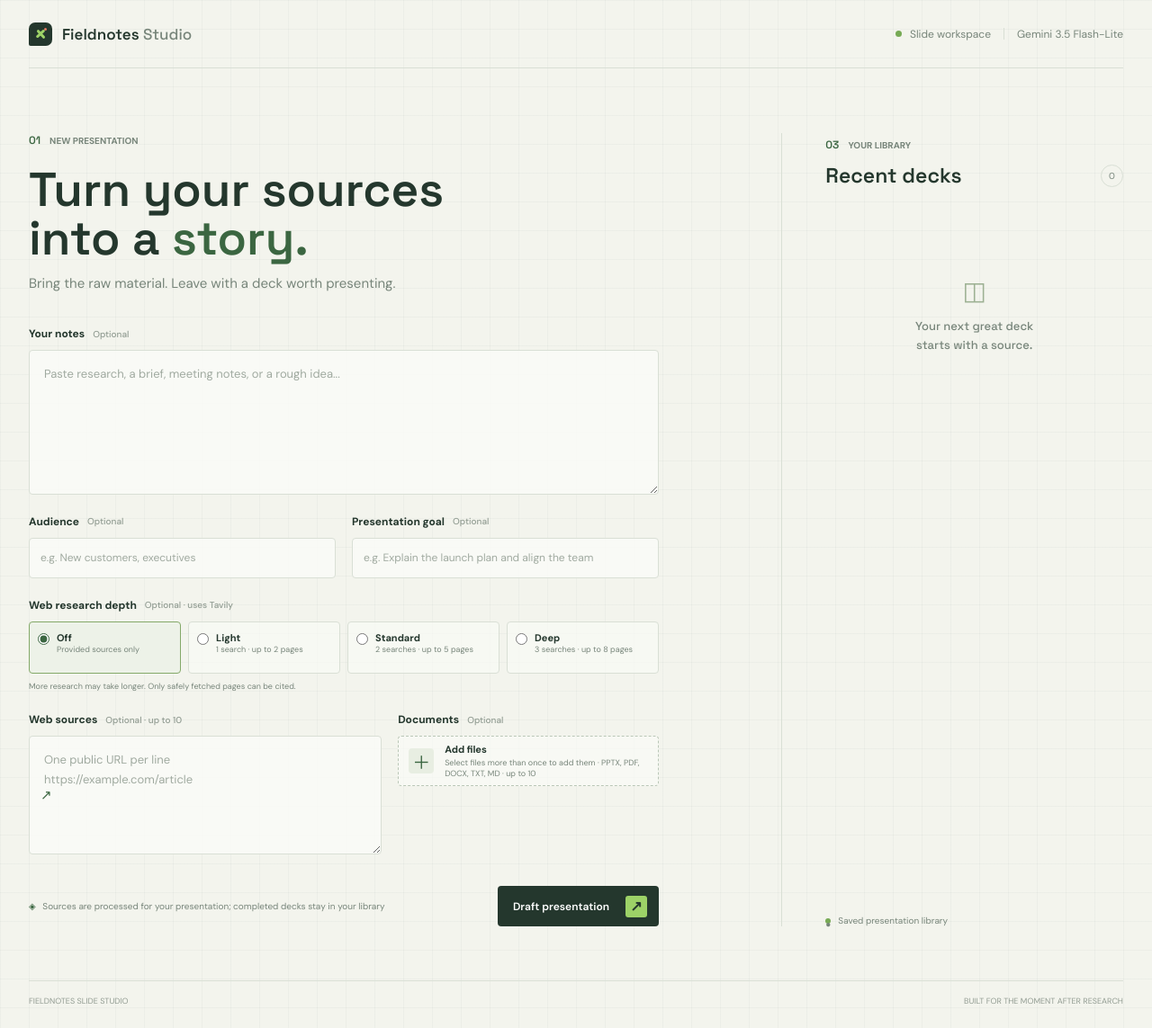
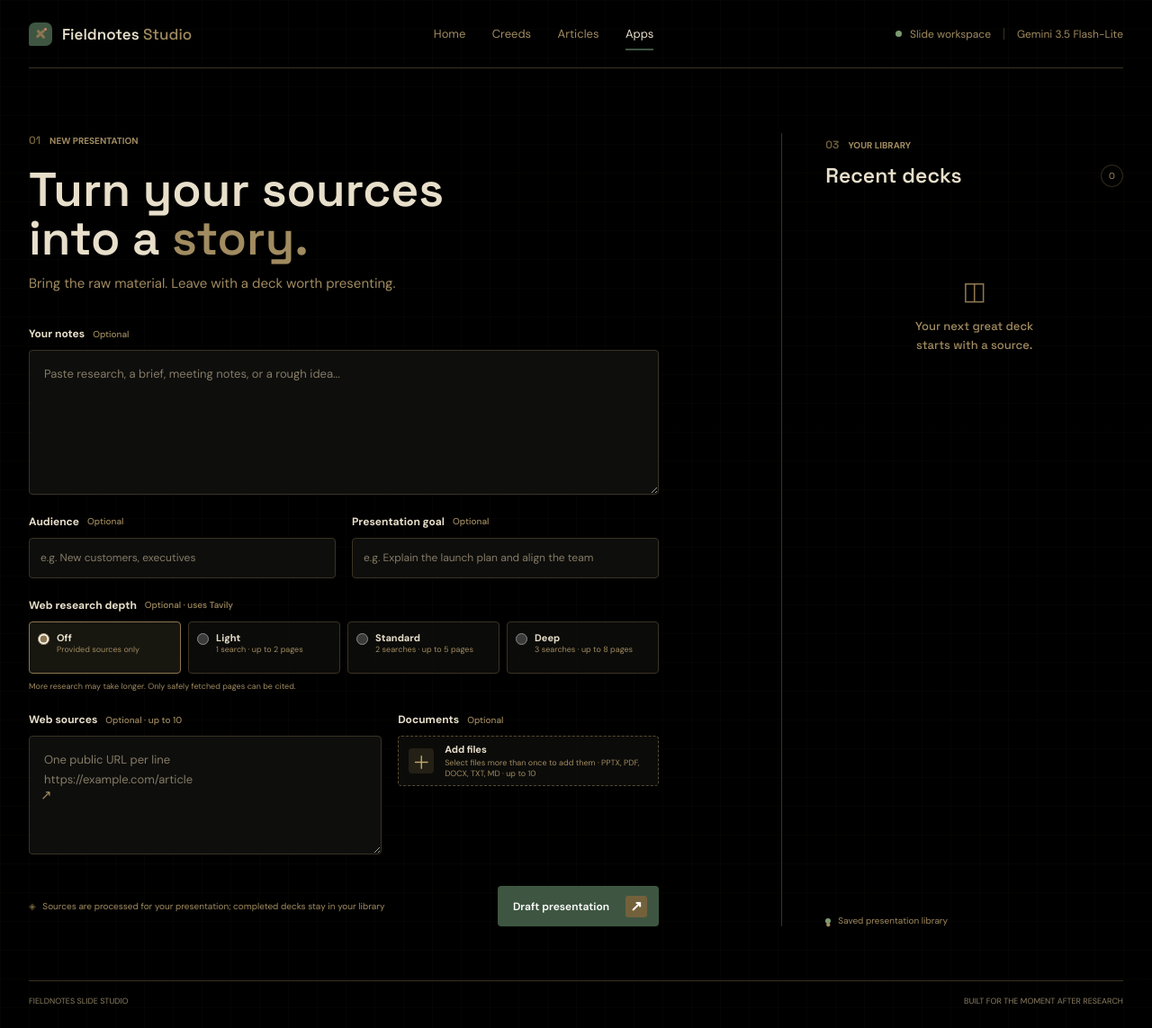
Before and after one commit to Angga-Labola/AI_PPT, a FastAPI app: page / in a window 1280 px wide. Shown: the whole page at 90% size. Run offline with FastAPI, Linux system fonts and the light colour scheme; data that the repository does not hold is empty.

Commit message:
change background

```diff
--- a/static/app.css
+++ b/static/app.css
@@ -1,13 +1,13 @@
 :root {
-  color-scheme: light;
-  --ink: #24372d;
-  --muted: #77857a;
-  --line: #d9dfd5;
-  --paper: #f3f4ed;
-  --white: #fbfcf8;
-  --green: #9dd267;
-  --green-dark: #3b6641;
-  --coral: #e77c64;
+  color-scheme: dark;
+  --ink: #e8dfcb;
+  --muted: #a18b60;
+  --line: #3b3324;
+  --paper: #000000;
+  --white: #11110e;
+  --green: #8c7650;
+  --green-dark: #73613c;
+  --coral: #d98268;
   font-family: "DM Sans", sans-serif;
   color: var(--ink);
   background: var(--paper);
@@ -19,22 +19,26 @@ body {
   min-height: 100vh;
   margin: 0;
   background-color: var(--paper);
-  background-image: linear-gradient(rgba(53, 81, 57, .035) 1px, transparent 1px), linear-gradient(90deg, rgba(53, 81, 57, .035) 1px, transparent 1px);
+  background-image: linear-gradient(rgba(115, 97, 60, .045) 1px, transparent 1px), linear-gradient(90deg, rgba(115, 97, 60, .045) 1px, transparent 1px);
   background-size: 32px 32px;
 }
 button, textarea, input { font: inherit; }
-button:focus-visible, a:focus-visible, input:focus-visible, textarea:focus-visible, .upload-zone:focus-within { outline: 3px solid rgba(59, 102, 65, .35); outline-offset: 3px; }
+button:focus-visible, a:focus-visible, input:focus-visible, textarea:focus-visible, .upload-zone:focus-within { outline: 3px solid rgba(161, 139, 96, .65); outline-offset: 3px; }
 .shell { width: min(1240px, calc(100% - 64px)); margin: 0 auto; }
-.topbar { height: 76px; display: flex; align-items: center; justify-content: space-between; border-bottom: 1px solid var(--line); }
+.topbar { min-height: 76px; display: flex; align-items: center; justify-content: space-between; gap: 24px; border-bottom: 1px solid var(--line); }
 .brand { display: inline-flex; align-items: center; gap: 11px; color: var(--ink); text-decoration: none; font: 600 17px "Space Grotesk", sans-serif; }
 .brand b { color: var(--muted); font-weight: 500; }
-.brand-mark { position: relative; display: inline-grid; place-items: center; width: 26px; height: 26px; background: var(--ink); border-radius: 7px 7px 7px 2px; }
+.brand-mark { position: relative; display: inline-grid; place-items: center; width: 26px; height: 26px; background: #3e5641; border-radius: 7px 7px 7px 2px; }
 .brand-mark::before, .brand-mark::after, .brand-mark i { position: absolute; display: block; content: ""; background: var(--green); border-radius: 2px; }
 .brand-mark::before { width: 12px; height: 3px; transform: rotate(-42deg); }
 .brand-mark::after { width: 3px; height: 12px; transform: rotate(-42deg); }
 .brand-mark i { width: 3px; height: 3px; background: var(--coral); transform: translate(5px, -5px); }
+.site-nav { display: flex; align-items: center; justify-content: center; gap: clamp(14px, 2.3vw, 30px); }
+.site-nav a { padding: 10px 0; color: var(--muted); font-size: 13px; text-decoration: none; transition: color .18s ease; }
+.site-nav a:hover, .site-nav a[aria-current="page"] { color: var(--ink); }
+.site-nav a[aria-current="page"] { box-shadow: inset 0 -2px #3e5641; }
 .topbar-meta { display: flex; align-items: center; gap: 9px; color: var(--muted); font-size: 12px; }
-.signal-dot, .storage-mark { width: 7px; height: 7px; background: #77aa55; border-radius: 50%; }
+.signal-dot, .storage-mark { width: 7px; height: 7px; background: #7c9a70; border-radius: 50%; }
 .meta-divider { width: 1px; height: 13px; margin: 0 5px; background: var(--line); }
 .layout { display: grid; grid-template-columns: minmax(0, 1.45fr) minmax(290px, .75fr); gap: clamp(40px, 8vw, 112px); min-height: calc(100vh - 126px); padding: 72px 0 60px; }
 .composer { max-width: 700px; }
@@ -42,33 +46,33 @@ button:focus-visible, a:focus-visible, input:focus-visible, textarea:focus-visib
 .eyebrow > span { color: var(--green-dark); font: 600 12px "Space Grotesk", sans-serif; }
 h1, h2, p { margin-top: 0; }
 h1 { margin: 20px 0 13px; font: 600 53px/1.02 "Space Grotesk", sans-serif; letter-spacing: 0; }
-h1 em { color: var(--green-dark); font-style: normal; }
+h1 em { color: #a18b60; font-style: normal; }
 .intro { margin-bottom: 38px; color: var(--muted); font-size: 15px; }
 .field-label { display: flex; align-items: center; gap: 9px; margin-bottom: 10px; font-size: 12px; font-weight: 700; }
-.field-label > span { color: #919c92; font-size: 10px; font-weight: 500; }
-textarea, input[type="url"], input[type="text"] { width: 100%; border: 1px solid var(--line); border-radius: 4px; background: rgba(251, 252, 248, .84); color: var(--ink); font-size: 13px; transition: border-color .18s, background .18s; }
+.field-label > span { color: #a18b60; font-size: 10px; font-weight: 500; }
+textarea, input[type="url"], input[type="text"] { width: 100%; border: 1px solid var(--line); border-radius: 4px; background: rgba(17, 17, 14, .88); color: var(--ink); font-size: 13px; transition: border-color .18s, background .18s; }
 textarea { display: block; min-height: 132px; resize: vertical; padding: 15px 16px; line-height: 1.65; }
 input[type="text"] { height: 45px; padding: 0 12px; font-size: 12px; }
-textarea::placeholder, input::placeholder { color: #a0aaa0; }
-textarea:focus, input[type="url"]:focus, input[type="text"]:focus { outline: none; border-color: #84a969; background: var(--white); }
+textarea::placeholder, input::placeholder { color: #857b67; }
+textarea:focus, input[type="url"]:focus, input[type="text"]:focus { outline: none; border-color: #8c7650; background: var(--white); }
 .input-grid { display: grid; grid-template-columns: minmax(0, 1.15fr) minmax(0, .85fr); gap: 18px; margin-top: 22px; }
 .preferences-grid { grid-template-columns: 1fr 1fr; }
 .research-depth { min-width: 0; margin: 22px 0 0; padding: 0; border: 0; }
 .research-depth legend { padding: 0; }
 .research-options { display: grid; grid-template-columns: repeat(4, minmax(0, 1fr)); gap: 8px; }
-.research-option { display: flex; align-items: flex-start; gap: 8px; min-height: 58px; padding: 10px 9px; border: 1px solid var(--line); border-radius: 4px; background: rgba(251, 252, 248, .65); cursor: pointer; }
-.research-option:has(input:checked) { border-color: #84a969; background: #edf2e8; }
-.research-option input { margin: 2px 0 0; accent-color: var(--green-dark); }
+.research-option { display: flex; align-items: flex-start; gap: 8px; min-height: 58px; padding: 10px 9px; border: 1px solid var(--line); border-radius: 4px; background: rgba(17, 17, 14, .65); cursor: pointer; }
+.research-option:has(input:checked) { border-color: #8c7650; background: #17160f; }
+.research-option input { margin: 2px 0 0; accent-color: #8c7650; }
 .research-option b, .research-option small { display: block; }
 .research-option b { font-size: 11px; }
 .research-option small, .research-note { color: var(--muted); font-size: 9px; line-height: 1.5; }
 .research-note { margin: 8px 0 0; }
 .url-wrap { position: relative; }
-.url-prefix { position: absolute; left: 13px; top: 50%; color: var(--green-dark); font-size: 15px; transform: translateY(-52%); }
+.url-prefix { position: absolute; left: 13px; top: 50%; color: #a18b60; font-size: 15px; transform: translateY(-52%); }
 input[type="url"] { height: 45px; padding: 0 12px 0 36px; font-size: 12px; }
-.upload-zone { display: flex; align-items: center; gap: 12px; min-height: 45px; padding: 7px 11px; border: 1px dashed #bac7b7; border-radius: 4px; background: rgba(251, 252, 248, .65); cursor: pointer; transition: background .18s, border-color .18s; }
+.upload-zone { display: flex; align-items: center; gap: 12px; min-height: 45px; padding: 7px 11px; border: 1px dashed #5a4b30; border-radius: 4px; background: rgba(17, 17, 14, .65); cursor: pointer; transition: background .18s, border-color .18s; }
 .upload-zone:hover { border-color: var(--green-dark); background: var(--white); }
-.upload-icon { display: grid; place-items: center; flex: 0 0 28px; width: 28px; height: 28px; border-radius: 4px; background: #e8eee2; color: var(--green-dark); font-size: 20px; }
+.upload-icon { display: grid; place-items: center; flex: 0 0 28px; width: 28px; height: 28px; border-radius: 4px; background: #242015; color: #c5aa70; font-size: 20px; }
 .upload-zone b, .upload-zone small { display: block; }
 .upload-zone b { font-size: 11px; }
 .upload-zone small { margin-top: 2px; color: var(--muted); font-size: 9px; }
@@ -81,63 +85,65 @@ input[type="url"] { height: 45px; padding: 0 12px 0 36px; font-size: 12px; }
 .form-foot { display: flex; align-items: center; justify-content: space-between; gap: 16px; margin-top: 27px; }
 .privacy-note { color: var(--muted); font-size: 10px; }
 .privacy-note span { margin-right: 5px; color: var(--green-dark); }
-.primary-button { display: inline-flex; align-items: center; gap: 18px; min-height: 45px; padding: 0 13px 0 17px; border: 0; border-radius: 4px; background: var(--ink); color: #fff; cursor: pointer; font-size: 12px; font-weight: 600; transition: background .18s, transform .18s; }
-.primary-button:hover { background: #365640; transform: translateY(-1px); }
-.primary-button:disabled { background: #87928a; cursor: wait; transform: none; }
-.button-arrow { display: grid; place-items: center; width: 24px; height: 24px; border-radius: 3px; background: var(--green); color: var(--ink); font-size: 16px; }
-.form-error, .active-error { color: #a44732; font-size: 11px; }
+.primary-button { display: inline-flex; align-items: center; gap: 18px; min-height: 45px; padding: 0 13px 0 17px; border: 0; border-radius: 4px; background: #3e5641; color: #fff; cursor: pointer; font-size: 12px; font-weight: 600; transition: background .18s, transform .18s; }
+.primary-button:hover { background: #4a684e; transform: translateY(-1px); }
+.primary-button:disabled { background: #4b5148; cursor: wait; transform: none; }
+.button-arrow { display: grid; place-items: center; width: 24px; height: 24px; border-radius: 3px; background: #73613c; color: #fff; font-size: 16px; }
+.form-error, .active-error { color: #e3947b; font-size: 11px; }
 .form-error { margin-top: 14px; }
 .active-panel { margin-top: 48px; padding-top: 22px; border-top: 1px solid var(--line); animation: rise .35s ease both; }
 .active-top, .active-actions { display: flex; align-items: center; justify-content: space-between; gap: 18px; }
 .active-top h2 { margin: 12px 0 0; font: 600 22px "Space Grotesk", sans-serif; }
-.status-pill { padding: 6px 9px; border: 1px solid #c8d6c2; border-radius: 99px; color: var(--green-dark); font-size: 10px; white-space: nowrap; }
-.status-pill[data-status="failed"] { border-color: #eac4b7; color: #a44732; }
+.status-pill { padding: 6px 9px; border: 1px solid #51452e; border-radius: 99px; color: #c5aa70; font-size: 10px; white-space: nowrap; }
+.status-pill[data-status="failed"] { border-color: #754b3f; color: #e3947b; }
 .status-pill[data-status="cancelled"], .status-pill[data-status="cancel_requested"] { border-color: var(--line); color: var(--muted); }
 .active-progress { margin: 17px 0 10px; color: var(--muted); font-size: 12px; }
-.progress-track { height: 4px; overflow: hidden; background: #dce3d8; }
+.progress-track { height: 4px; overflow: hidden; background: #29261d; }
 .progress-track span { display: block; width: 26%; height: 100%; background: var(--green-dark); transition: width .3s ease; }
 .progress-track.is-moving span { animation: progress 1.7s ease-in-out infinite alternate; }
 .active-actions { min-height: 34px; margin-top: 7px; }
 .relevant-links { margin-top: 18px; padding-top: 14px; border-top: 1px solid var(--line); }
 .relevant-links h3 { margin: 0 0 8px; color: var(--ink); font: 600 14px "Space Grotesk", sans-serif; }
 .relevant-links ul { display: grid; gap: 9px; max-height: 420px; overflow-y: auto; margin: 0; padding: 0; list-style: none; }
-.search-result { padding: 9px; border: 1px solid var(--line); border-radius: 4px; background: rgba(251, 252, 248, .72); }
+.search-result { padding: 9px; border: 1px solid var(--line); border-radius: 4px; background: rgba(17, 17, 14, .8); }
 .search-result-heading { display: flex; align-items: flex-start; justify-content: space-between; gap: 10px; }
 .relevant-links a { color: var(--green-dark); font-size: 11px; overflow-wrap: anywhere; }
 .relevant-links a:hover { color: var(--ink); }
 .search-result-status { flex: 0 0 auto; padding: 3px 6px; border: 1px solid var(--line); border-radius: 99px; color: var(--muted); font-size: 9px; white-space: nowrap; }
-.search-result-status.is-relevant { border-color: #c8d6c2; color: var(--green-dark); }
-.search-result-status.is-not_relevant { border-color: #eac4b7; color: #a44732; }
+.search-result-status.is-relevant { border-color: #51452e; color: #c5aa70; }
+.search-result-status.is-not_relevant { border-color: #754b3f; color: #e3947b; }
 .search-result-query, .search-result-detail { margin: 5px 0 0; color: var(--muted); font-size: 9px; line-height: 1.5; }
 .quiet-button { padding: 5px 0; font-weight: 600; }
-.quiet-button:disabled { color: #9da69e; cursor: wait; }
-.quiet-button:hover { color: #a44732; }
+.quiet-button:disabled { color: #9a8b6d; cursor: wait; }
+.quiet-button:hover { color: #e3947b; }
 .library { display: flex; flex-direction: column; min-width: 0; padding-top: 5px; padding-left: clamp(24px, 4vw, 48px); border-left: 1px solid var(--line); }
 .library-heading { display: flex; align-items: flex-end; justify-content: space-between; margin: 0 0 20px; }
 .library-heading h2 { margin: 11px 0 0; font: 600 23px "Space Grotesk", sans-serif; }
 .deck-count { display: grid; place-items: center; width: 25px; height: 25px; margin-bottom: 2px; border: 1px solid var(--line); border-radius: 50%; color: var(--muted); font-size: 10px; }
 .deck-list { display: grid; }
 .deck-row { display: grid; grid-template-columns: 39px minmax(0, 1fr) auto; align-items: center; gap: 12px; padding: 14px 0; border-bottom: 1px solid var(--line); animation: rise .3s ease both; }
-.deck-icon { display: grid; place-items: center; width: 39px; height: 45px; border: 1px solid #d9dfd5; border-radius: 3px; background: var(--white); color: var(--green-dark); font: 600 10px "Space Grotesk", sans-serif; }
+.deck-icon { display: grid; place-items: center; width: 39px; height: 45px; border: 1px solid var(--line); border-radius: 3px; background: var(--white); color: #c5aa70; font: 600 10px "Space Grotesk", sans-serif; }
 .deck-copy { min-width: 0; }
 .deck-copy strong { display: block; overflow: hidden; color: var(--ink); font-size: 11px; font-weight: 600; text-overflow: ellipsis; white-space: nowrap; }
 .deck-copy time { display: block; margin-top: 5px; color: var(--muted); font-size: 9px; }
 .deck-actions { display: flex; gap: 9px; }
 .deck-actions a, .deck-actions button { display: grid; place-items: center; width: 26px; height: 28px; border: 0; border-radius: 3px; background: transparent; color: var(--muted); cursor: pointer; text-decoration: none; font-size: 14px; }
-.deck-actions a:hover { background: #e7eddf; color: var(--green-dark); }
-.deck-actions button:hover { background: #f4e5df; color: #a44732; }
+.deck-actions a:hover { background: #242015; color: #e8dfcb; }
+.deck-actions button:hover { background: #321f19; color: #d98268; }
 .empty-library { display: grid; place-items: center; min-height: 240px; align-content: center; padding: 24px 0; color: var(--muted); text-align: center; }
-.empty-mark { color: #9db193; font-size: 28px; }
+.empty-mark { color: #8c7650; font-size: 28px; }
 .empty-library p { margin: 11px 0 0; font: 500 13px/1.6 "Space Grotesk", sans-serif; }
 .library-bottom { display: flex; align-items: center; gap: 8px; margin-top: auto; padding-top: 20px; color: var(--muted); font-size: 10px; }
 .storage-mark { width: 6px; height: 6px; }
-.site-footer { display: flex; justify-content: space-between; gap: 15px; padding: 16px 0 24px; border-top: 1px solid var(--line); color: #929c92; font-size: 9px; }
+.site-footer { display: flex; justify-content: space-between; gap: 15px; padding: 16px 0 24px; border-top: 1px solid var(--line); color: #8d8064; font-size: 9px; }
 [hidden] { display: none !important; }
 @keyframes rise { from { opacity: 0; transform: translateY(7px); } to { opacity: 1; transform: translateY(0); } }
 @keyframes progress { from { transform: translateX(-20%); } to { transform: translateX(275%); } }
 @media (max-width: 760px) {
   .shell { width: min(100% - 36px, 600px); }
-  .topbar { height: 65px; }
+  .topbar { min-height: 65px; flex-wrap: wrap; justify-content: space-between; padding: 12px 0; }
+  .site-nav { order: 3; width: 100%; justify-content: space-around; gap: 10px; border-top: 1px solid var(--line); }
+  .site-nav a { padding: 12px 4px 5px; }
   .topbar-meta { gap: 6px; font-size: 10px; }
   .topbar-meta .meta-divider, .topbar-meta span:last-child { display: none; }
   .layout { grid-template-columns: 1fr; gap: 45px; min-height: 0; padding: 48px 0 40px; }
--- a/templates/index.html
+++ b/templates/index.html
@@ -3,12 +3,12 @@
 <head>
   <meta charset="utf-8">
   <meta name="viewport" content="width=device-width, initial-scale=1">
-  <meta name="theme-color" content="#f3f4ed">
+  <meta name="theme-color" content="#000000">
   <title>Fieldnotes Slide Studio</title>
   <link rel="preconnect" href="https://fonts.googleapis.com">
   <link rel="preconnect" href="https://fonts.gstatic.com" crossorigin>
   <link href="https://fonts.googleapis.com/css2?family=DM+Sans:wght@400;500;600;700&family=Space+Grotesk:wght@400;500;600;700&display=swap" rel="stylesheet">
-  <link rel="stylesheet" href="/static/app.css">
+  <link rel="stylesheet" href="/static/app.css?v=apps-theme-1">
 </head>
 <body>
   <div class="shell">
@@ -17,6 +17,12 @@
         <span class="brand-mark" aria-hidden="true"><i></i></span>
         <span>Fieldnotes <b>Studio</b></span>
       </a>
+      <nav class="site-nav" aria-label="Main navigation">
+        <a href="https://angga-labola.github.io/index.html">Home</a>
+        <a href="https://angga-labola.github.io/creeds.html">Creeds</a>
+        <a href="https://angga-labola.github.io/articles.html">Articles</a>
+        <a href="https://angga-labola.github.io/apps.html" aria-current="page">Apps</a>
+      </nav>
       <div class="topbar-meta"><span class="signal-dot"></span><span>Slide workspace</span><span class="meta-divider"></span><span>Gemini 3.5 Flash-Lite</span></div>
     </header>
 
```
Also changed, not shown: 1 other file.
